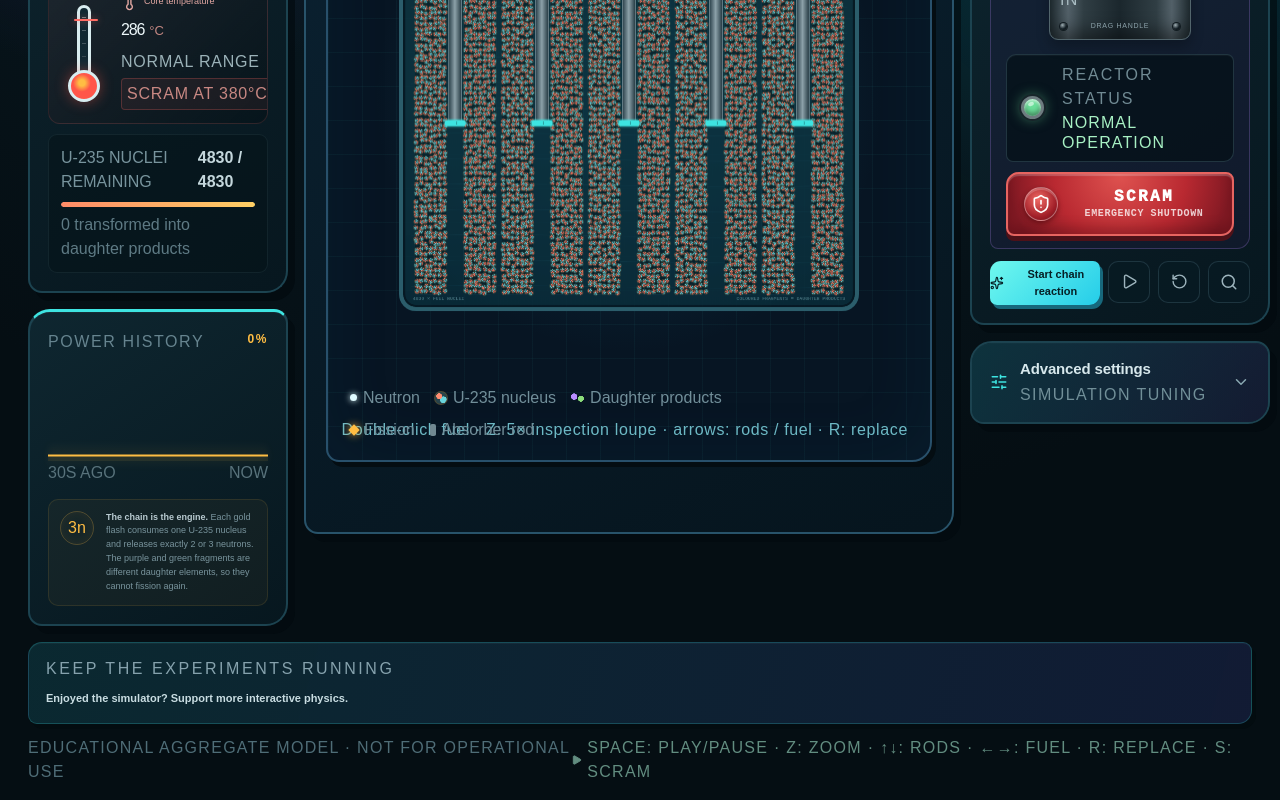
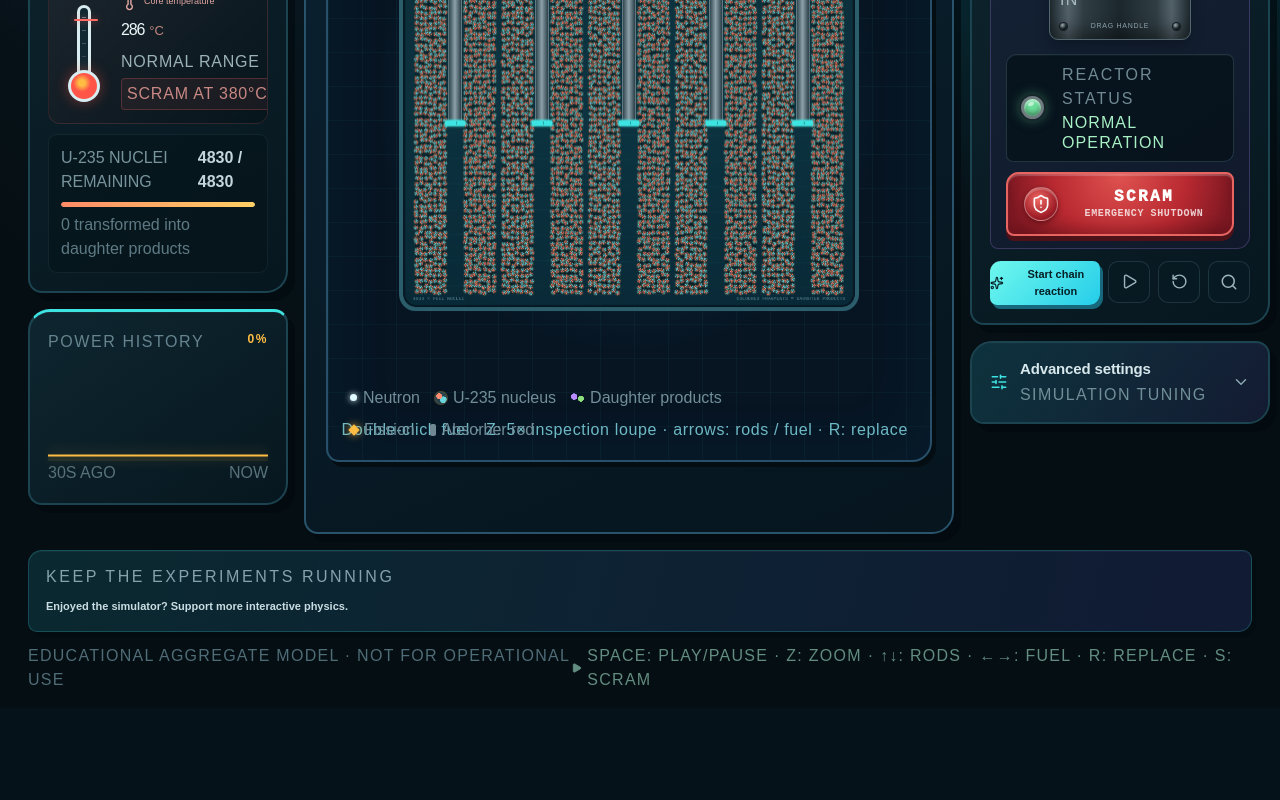
Before and after one commit to awm11/nuclear-reactor, a React (Vite) app: page / in a window 1280 px wide. Shown: the part 389-1189 px from the top of the page. After the commit the page ends 1097 px from the top, so only its background shows below. Built offline with nearby package versions, Linux system fonts and the light colour scheme.

Commit message:
Remove chain reaction explainer

```diff
--- a/app/page.tsx
+++ b/app/page.tsx
@@ -219,10 +219,6 @@ export default function Home() {
             <div className="readout-header"><span>POWER HISTORY</span><strong>{Math.round((power / 1600) * 100)}%</strong></div>
             <PowerHistory values={history} />
             <div className="readout-scale"><span>30s ago</span><span>now</span></div>
-            <div className="chain-note">
-              <span className="chain-icon">3n</span>
-              <p><strong>The chain is the engine.</strong> Each gold flash consumes one U-235 nucleus and releases exactly 2 or 3 neutrons. The purple and green fragments are different daughter elements, so they cannot fission again.</p>
-            </div>
           </section>
         </aside>
 
```
